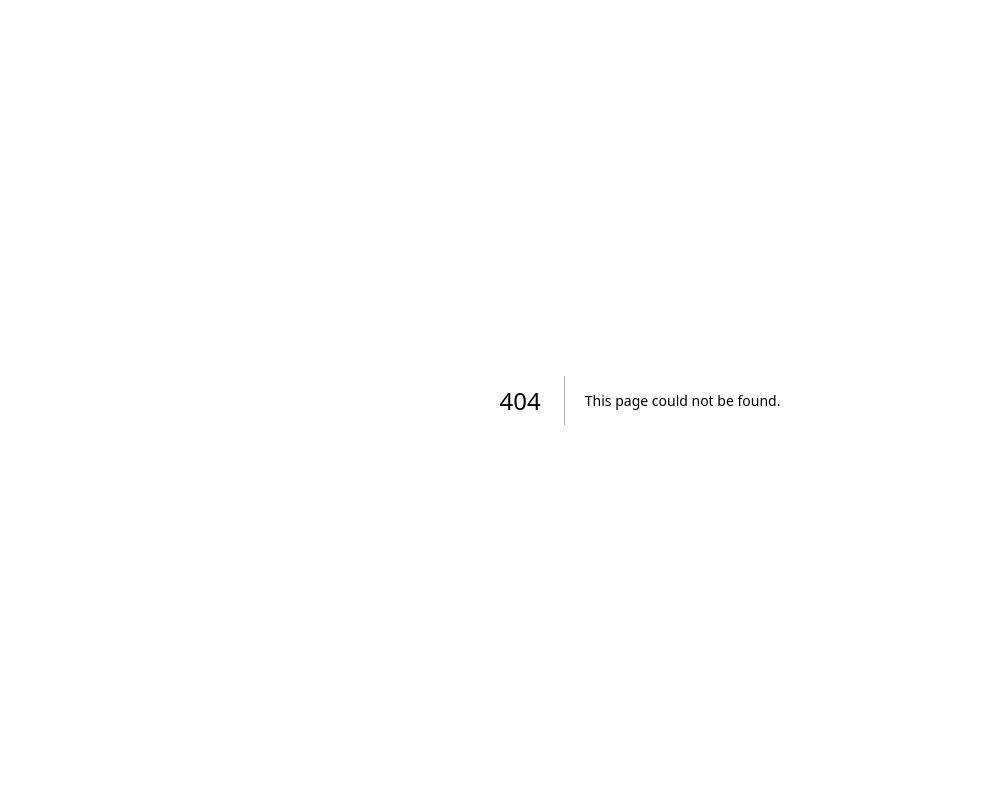
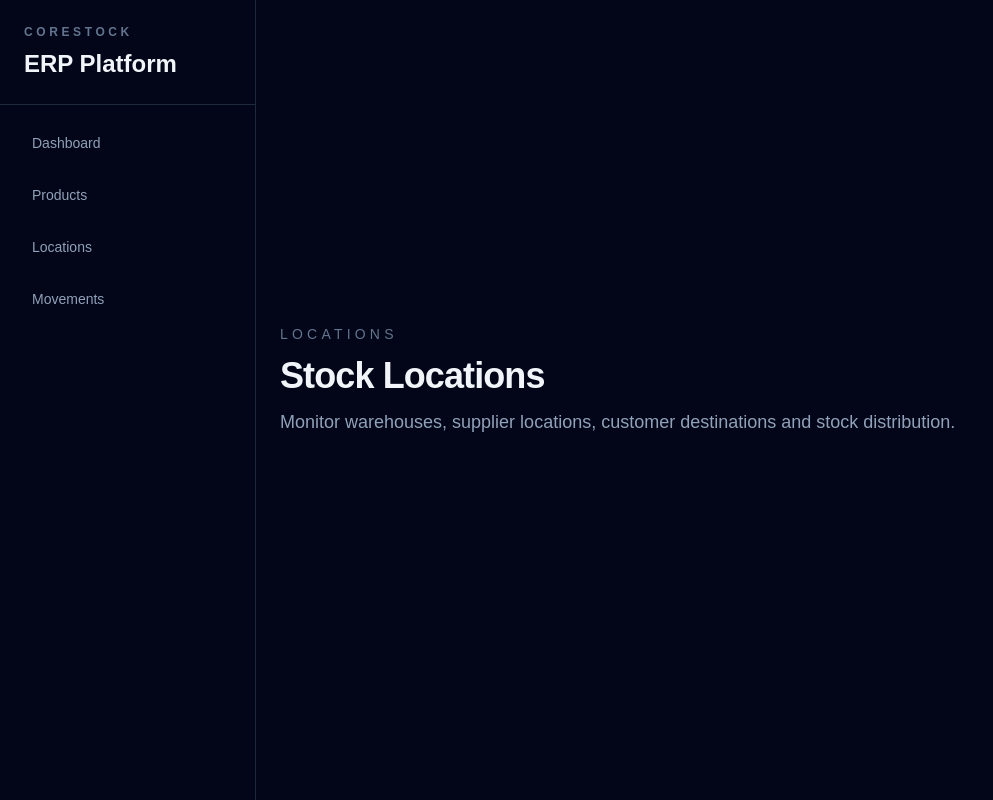
Before and after one commit to conidyn/CoreStock, a Next.js app in the folder frontend/: page /locations in a window 1280 px wide. Before the commit this address had no page. Shown: the whole page, without its empty margins (0-993 px from the left). Built offline with nearby package versions, Linux system fonts and the light colour scheme.

Commit message:
feat: add inventory management pages

```diff
--- /dev/null
+++ b/frontend/src/app/locations/page.tsx
@@ -0,0 +1,23 @@
+import { DashboardLayout } from "@/components/layout/DashboardLayout";
+
+export default function LocationsPage() {
+    return (
+        <DashboardLayout>
+            <div className="w-full max-w-7xl py-10">
+                <div className="mb-10">
+                    <p className="text-sm font-medium uppercase tracking-[0.3em] text-slate-500">
+                        Locations
+                    </p>
+
+                    <h1 className="mt-3 text-4xl font-bold tracking-tight text-slate-100">
+                        Stock Locations
+                    </h1>
+
+                    <p className="mt-3 text-lg text-slate-400">
+                        Monitor warehouses, supplier locations, customer destinations and stock distribution.
+                    </p>
+                </div>
+            </div>
+        </DashboardLayout>
+    );
+}
--- /dev/null
+++ b/frontend/src/app/movements/page.tsx
@@ -0,0 +1,23 @@
+import { DashboardLayout } from "@/components/layout/DashboardLayout";
+
+export default function MovementsPage() {
+    return (
+        <DashboardLayout>
+            <div className="w-full max-w-7xl py-10">
+                <div className="mb-10">
+                    <p className="text-sm font-medium uppercase tracking-[0.3em] text-slate-500">
+                        Movements
+                    </p>
+
+                    <h1 className="mt-3 text-4xl font-bold tracking-tight text-slate-100">
+                        Stock Movements
+                    </h1>
+
+                    <p className="mt-3 text-lg text-slate-400">
+                        Track incoming, outgoing and internal inventory operations across all locations.
+                    </p>
+                </div>
+            </div>
+        </DashboardLayout>
+    );
+}
--- /dev/null
+++ b/frontend/src/app/products/page.tsx
@@ -0,0 +1,23 @@
+import { DashboardLayout } from "@/components/layout/DashboardLayout";
+
+export default function ProductsPage() {
+    return (
+        <DashboardLayout>
+            <div className="w-full max-w-7xl py-10">
+                <div className="mb-10">
+                    <p className="text-sm font-medium uppercase tracking-[0.3em] text-slate-500">
+                        Products
+                    </p>
+
+                    <h1 className="mt-3 text-4xl font-bold tracking-tight text-slate-100">
+                        Product Catalog
+                    </h1>
+
+                    <p className="mt-3 text-lg text-slate-400">
+                        Manage tracked products, SKUs, categories and stock thresholds.
+                    </p>
+                </div>
+            </div>
+        </DashboardLayout>
+    );
+}
```
